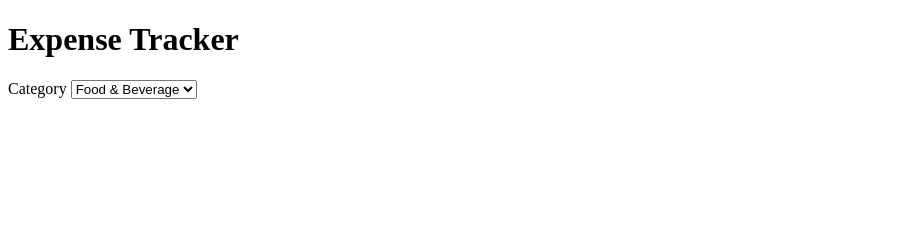
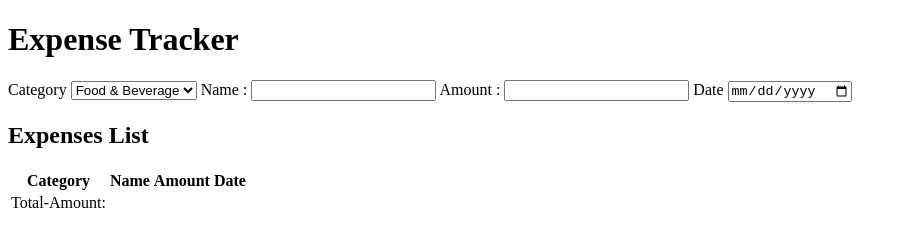
Before and after one commit to jaquayveontavious1/Expense-Tracker, a plain HTML site: page index.html in a window 1280 px wide. Shown: the whole page, without its empty margins (0-907 px from the left). Drawn offline with Linux system fonts and the light colour scheme.

Commit message:
added comments

```diff
--- a/index.html
+++ b/index.html
@@ -6,19 +6,53 @@
     <meta name="author" content="Kanyingi">
     <meta name="description" content="Project for Expense Tracker">
     <title>Expense Tracker</title>
+    <!--Link to Style-CSS-->
     <link rel="stylesheet" href="style.css">
 </head>
 <body>
+    <!--Hero's Section-->
     <h1>Expense Tracker</h1>
     <div class="container">
         <div class="main">
             <label for="category-Select">Category</label>
             <select name="Category" id="category-Select">
                 <option value="Food & Beverage">Food & Beverage</option>
-                <option value="Health">Transport</option>
-                <option value=""></option>
+                <option value="Health">Health</option>
+                <option value="Transport">Transport</option>
+                <option value="Travel">Travel</option>
             </select>
+            <label for="name-Input">Name :</label>
+            <input type="text" id="name-Input">
+            <label for="amount-Input">Amount :</label>
+            <input type="number" id="amount-Input">
+            <label for="date-Input">Date</label>
+            <input type="date" name="Date" id="date-Input">
+        </div>
+        <div class="expense-list">
+            <h2>Expenses List</h2>
+            <table>
+                <thead>
+                    <tr>
+                        <th>Category</th>
+                        <th>Name</th>
+                        <th>Amount</th>
+                        <th>Date</th>
+                    </tr>
+                </thead>
+                <tbody id="expensesTableBody">
+
+                </tbody>
+                <tfoot>
+                    <tr>
+                        <td>Total-Amount:</td>
+                        <td id="total-amount"></td>
+                        <td></td>
+                        <td></td>
+                    </tr>
+                </tfoot>
+            </table>
         </div>
     </div>
+    <!--Link to Javascript-->
 </body>
 </html>
```
